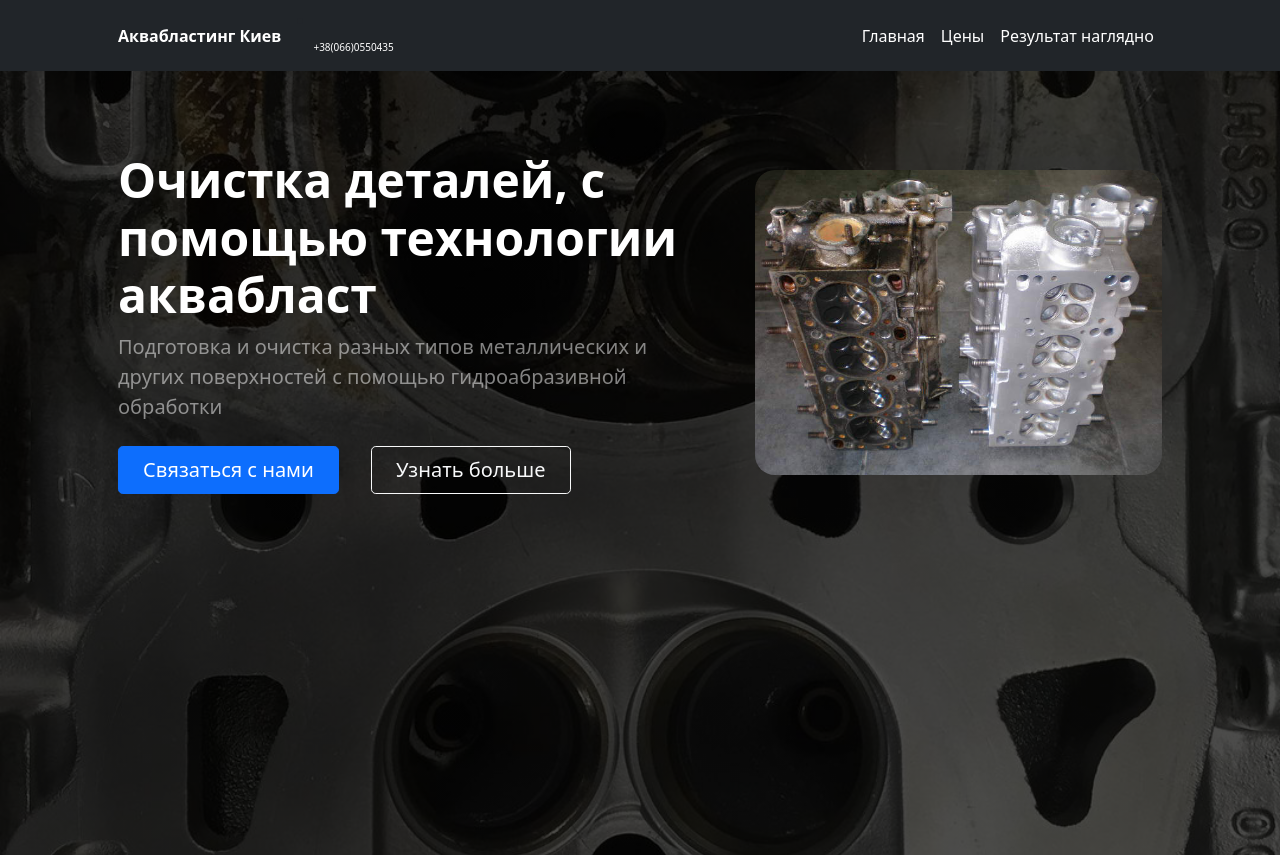
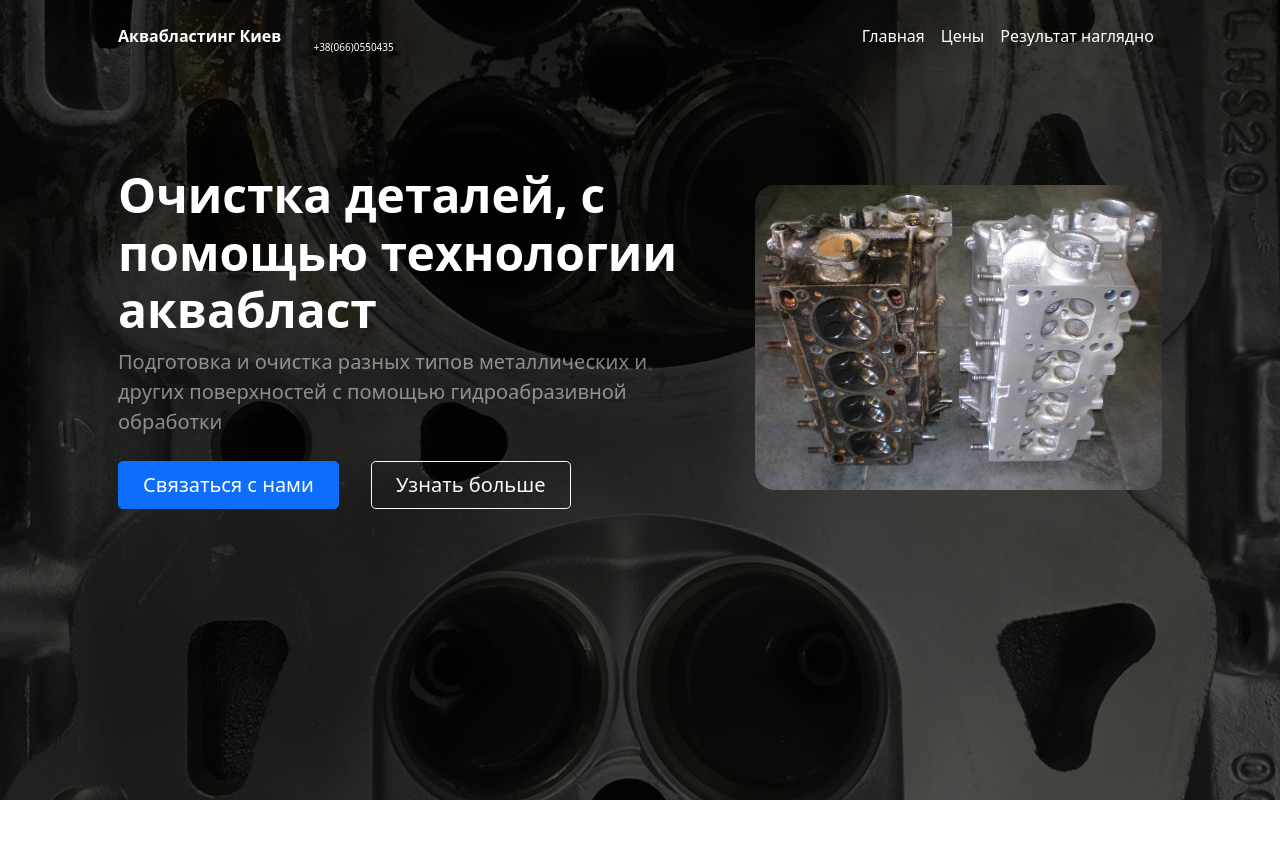
Before and after one commit to yourash/aquablasting, a plain HTML site: page index.html in a window 1280 px wide. Shown: the top 855 px of the page. Drawn offline with nearby package versions, Linux system fonts and the light colour scheme.

```diff
--- a/index.html
+++ b/index.html
@@ -16,7 +16,7 @@
     <body class="d-flex flex-column h-100">
         <main class="flex-shrink-0">
             <!-- Navigation-->
-            <nav class="navbar navbar-expand-lg navbar-dark bg-dark fixed-top">
+            <nav class="navbar navbar-expand-lg navbar-dark fixed-top">
                 <div class="container px-5">
                     <a style="font-size: 16px; font-weight: bold;"  class="navbar-brand" href="index.html">Аквабластинг Киев</a>
                     <li class="nav-item"><a href="tel:380660550435" style="font-size: 10px;" class="nav-link text-white" >+38(066)0550435</a></li>
@@ -35,7 +35,7 @@
             <!-- Header-->
             <header class="bg-dark py-5" style="background-image: linear-gradient(rgba(0, 0, 0, 0.7), rgba(0, 0, 0, 0.7)), url('img/detail2.jpg'); min-height: 500px;height: 100vh; width: auto; background-repeat: no-repeat; background-position: center center;
             background-size: cover;">
-                <div class="container px-5">
+                <div class="container px-5" style="padding-top: 70px;">
                     <div class="row gx-5 align-items-center justify-content-center">
                         <div class="col-lg-8 col-xl-7 col-xxl-6">
                             <div class="my-5 text-center text-xl-start">
@@ -249,5 +249,17 @@
         <script src="https://cdn.jsdelivr.net/npm/bootstrap@5.1.3/dist/js/bootstrap.bundle.min.js"></script>
         <!-- Core theme JS-->
         <script src="js/scripts.js"></script>
+
+        <script>
+            var nav = document.querySelector('nav');
+
+            window.addEventListener('scroll', function () {
+            if (window.pageYOffset > 100) {
+                nav.classList.add('bg-dark', 'shadow');
+            } else {
+                nav.classList.remove('bg-dark', 'shadow');
+            }
+            });
+        </script>
     </body>
 </html>
```
Also changed, not shown: css/styles.css.
